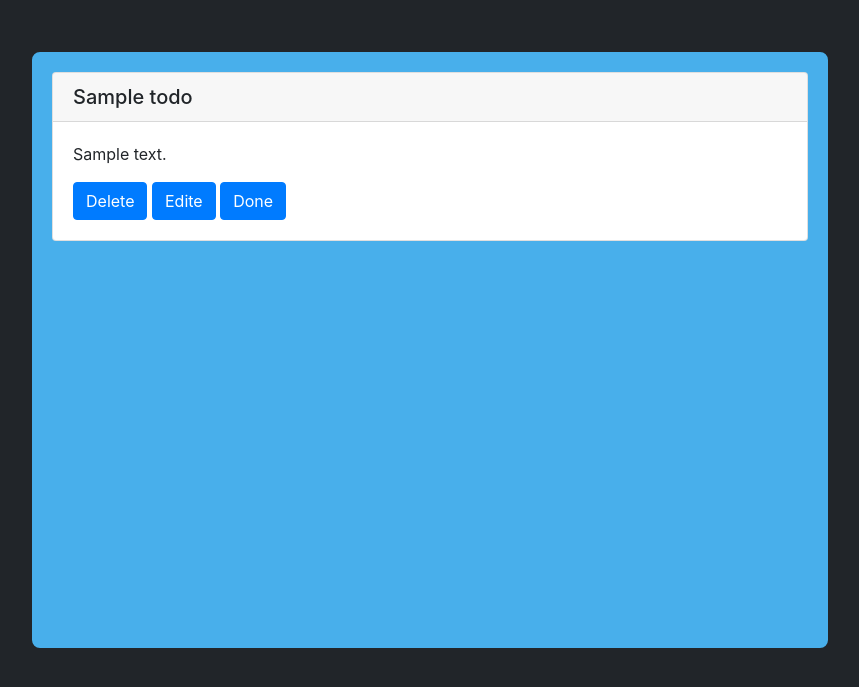
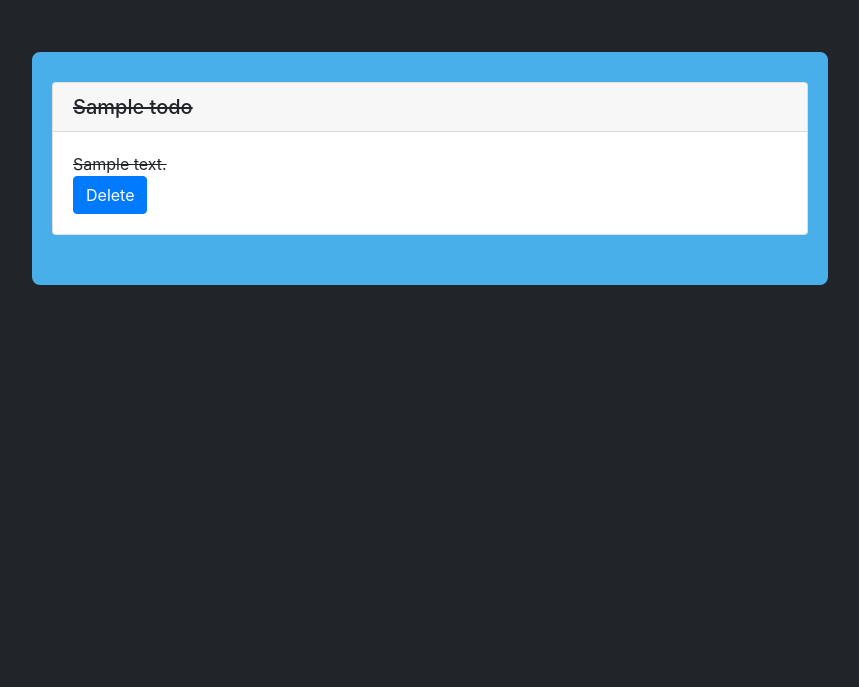
Before and after one commit to alireza01100011/TodoList-Flask, a Flask app: page / in a window 1280 px wide. Shown: the part 56-743 px from the top of the page, without its empty margins (226-1085 px from the left). Run offline with Flask 3, Linux system fonts and the light colour scheme; tables that the repository leaves empty hold one stand-in row (values such as "Sample post").

Commit message:
Add Done

```diff
--- a/App/Templates/home.html
+++ b/App/Templates/home.html
@@ -1,15 +1,25 @@
 {% extends 'base.html' %}
 
 {% block content %}
-<div class="Box" style="width: 800px; margin: 50px 0px auto 20%; ">
+<div class="Box" style="width: 800px; height:auto; margin: 50px 0px auto 20%;">
     {% for task in tasks %}
-        <div class="card ">
-            <h5 class="card-header">{{task.Title}}</h5>
+        <div class="card " style="margin: 10px 0px 30px auto; ">
+            {% if task.Done == 1 %}
+                <s><h5 class="card-header">{{task.Title}}</h5></s>
+            {% else %}
+                <h5 class="card-header">{{task.Title}}</h5>
+            {% endif %}
+
             <div class="card-body">
-                <p class="card-text">{{task.Content}}</p>
+                {% if task.Done == 0 %}
+                    <p class="card-text">{{task.Content}}</p>
+                    <a href="#" class="btn btn-primary" >Edite</a>
+
+                    <a href="{{url_for('Done' , ID=task.Id)}}" class="btn btn-primary">Done</a>
+                {% else %}
+                    <s><p class="card-text">{{task.Content}}</p></s>
+                {% endif %}
                 <a href="{{url_for('Delete' , ID=task.Id)}}" class="btn btn-primary">Delete</a>
-                <a href="#" class="btn btn-primary">Edite</a>
-                <a href="#" class="btn btn-primary">Done</a>
             </div>
         </div>
     {% endfor %}
--- a/App/app.py
+++ b/App/app.py
@@ -18,7 +18,7 @@ class Todo(db.Model):
     Content = db.Column(db.Text , unique=False , nullable=False)
     CreationTime = db.Column(db.DateTime , default=datetime.now , unique=False , nullable=False)
     ReminderTime = db.Column(db.Text , unique=False , nullable=False)
-
+    Done = db.Column(db.Integer , default=0 , unique=False , nullable=False)
 
 # Create DataBase
 with app.app_context() :
@@ -34,6 +34,14 @@ def home():
 def Delete(ID):
     task = Todo.query.get(ID)
     db.session.delete(task)
+    db.session.commit()
+    return redirect(url_for('home'))
+
+
+@app.route('/Done/<ID>')
+def Done(ID):
+    task = Todo.query.get(ID)
+    task.Done = 1
     db.session.commit()
     return redirect(url_for('home'))
 
```
Also changed, not shown: instance/Database.db.
